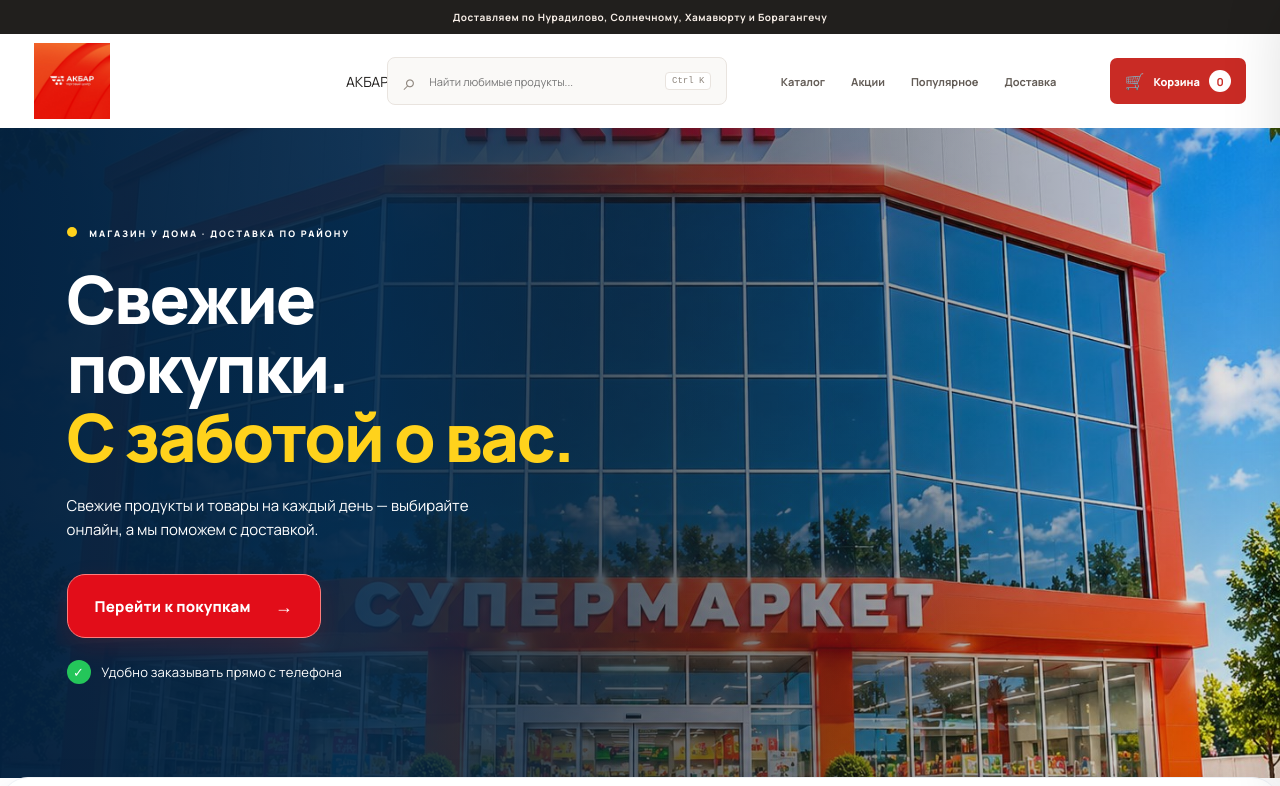
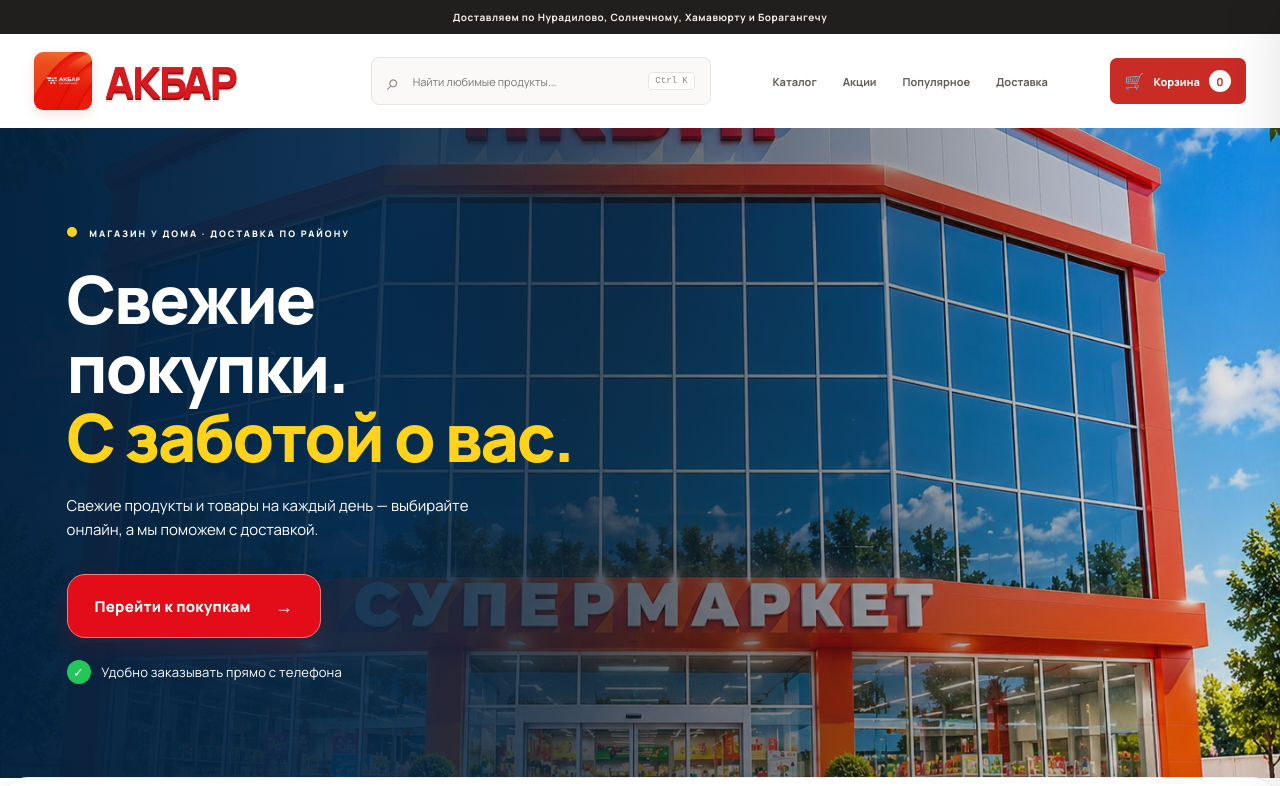
Before and after one commit to dinisabdulgamidov/Akbar, a plain HTML site: page index.html in a window 1280 px wide. Shown: the top 786 px of the page. Drawn offline with nearby package versions, Linux system fonts and the light colour scheme.

Commit message:
Style visible AKBAR logo at top-left

```diff
--- a/styles.css
+++ b/styles.css
@@ -104,3 +104,10 @@ footer{max-width:1240px;margin:auto;border-top:1px solid var(--line);padding:28p
 .perks article{padding:10px 22px;gap:16px;border-right:1px solid #e3e7ed}.perks article:first-child{padding-left:22px}.perks article:last-child{border:0}.perk-icon{width:72px;height:72px;flex:none;border-radius:24px;background:#fff0f2;color:#d71920;font-size:30px}.whatsapp-icon{background:#e8f8ed;color:#20a84a;font-weight:900}.perks b{font-size:15px;font-weight:800}.perks small{font-size:12px;color:#536071;margin-top:7px}
 @media(max-width:1050px){.hero{min-height:560px}.perks{margin-left:12px;margin-right:12px;padding:12px;gap:0}.perks article{padding:10px}.perk-icon{width:54px;height:54px;border-radius:18px}.perks b{font-size:12px}.perks small{font-size:10px}}
 @media(max-width:760px){.hero{min-height:500px;background-position:60% center;padding:34px 22px}.hero:before{background:linear-gradient(90deg,rgba(0,35,70,.88),rgba(0,48,91,.62) 65%,rgba(0,0,0,.12))}.hero h1{font-size:48px}.hero-copy>p{font-size:13px}.perks{grid-template-columns:repeat(2,minmax(0,1fr));border-radius:20px;margin:0 10px 60px;padding:10px}.perks article,.perks article:first-child{padding:12px 8px;border-right:1px solid #e3e7ed;border-bottom:1px solid #e3e7ed;gap:9px}.perks article:nth-child(2){border-right:0}.perks article:nth-child(3),.perks article:nth-child(4){border-bottom:0}.perk-icon{width:42px;height:42px;border-radius:14px;font-size:20px}.perks b{font-size:10px}.perks small{font-size:9px}}
+
+/* Visible AKBAR logo lockup in the upper-left header */
+.site-header .brand{width:275px;min-width:245px;display:flex;align-items:center;gap:13px;flex:none;text-decoration:none;overflow:visible}
+.site-header .brand img{display:block;width:58px;height:58px;max-height:none;object-fit:cover;object-position:center;border-radius:9px;flex:none;box-shadow:0 4px 12px rgba(180,25,20,.13)}
+.site-header .brand-name{display:block;color:#d71920;font-family:Manrope,Arial,sans-serif;font-size:43px;font-weight:900;line-height:1;letter-spacing:-2px;text-shadow:0 2px 0 #8e1712,0 4px 0 rgba(142,23,18,.12);white-space:nowrap}
+@media(max-width:1050px){.site-header .brand{width:220px;min-width:190px;gap:9px}.site-header .brand img{width:48px;height:48px}.site-header .brand-name{font-size:35px}}
+@media(max-width:760px){.site-header .brand{width:auto;min-width:0;gap:8px}.site-header .brand img{width:43px;height:43px}.site-header .brand-name{font-size:31px}}
```
